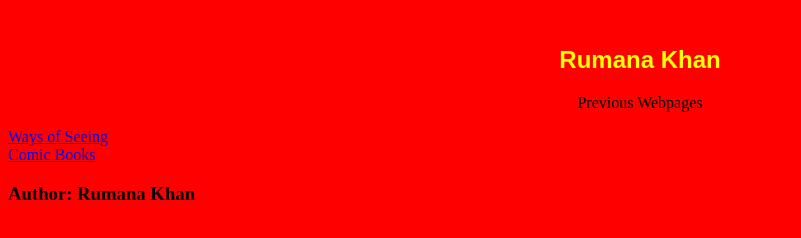
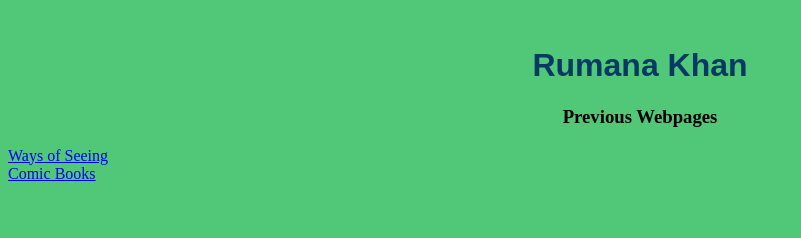
Before and after one commit to rumanak/rumanak.github.io, a plain HTML site: page index.html in a window 1280 px wide. Shown: the whole page, without its empty margins (0-801 px from the left). Drawn offline with Linux system fonts and the light colour scheme.

Commit message:
Color Green

```diff
--- a/index.html
+++ b/index.html
@@ -3,32 +3,29 @@
 <title>Rumana Khan</title>
 <style>
 
-h2 {
+h1 {
   text-align: center;
-  color: rgb(255, 255, 0);
+  color: rgb(6, 58, 100);
   font-family: Arial, Helvetica, sans-serif;
+}
+
+h3 {
+	text-align: center;
 }
 
 p {
   text-align: center;
 }
 
-img {
-  border: 5px solid #ffff00;
-  display: block;
-  margin-left: auto;
-  margin-right: auto;
-}
-
 </style>
 
 <header>
-  <h2> Rumana Khan </h2>
+  <h1> Rumana Khan </h2>
 </header>
 
-<body style="background-color:red;">
+<body style="background-color: #50c878;">
 
-<p> Previous Webpages </p>
+<h3> Previous Webpages </h3>
 
 
 <a href="hw1.html">Ways of Seeing</a>
@@ -39,8 +36,4 @@ img {
 
 </body>
 
-<footer>
-  <h3><strong>Author: Rumana Khan</strong></h3>
-</footer>
-
 </html>
```
